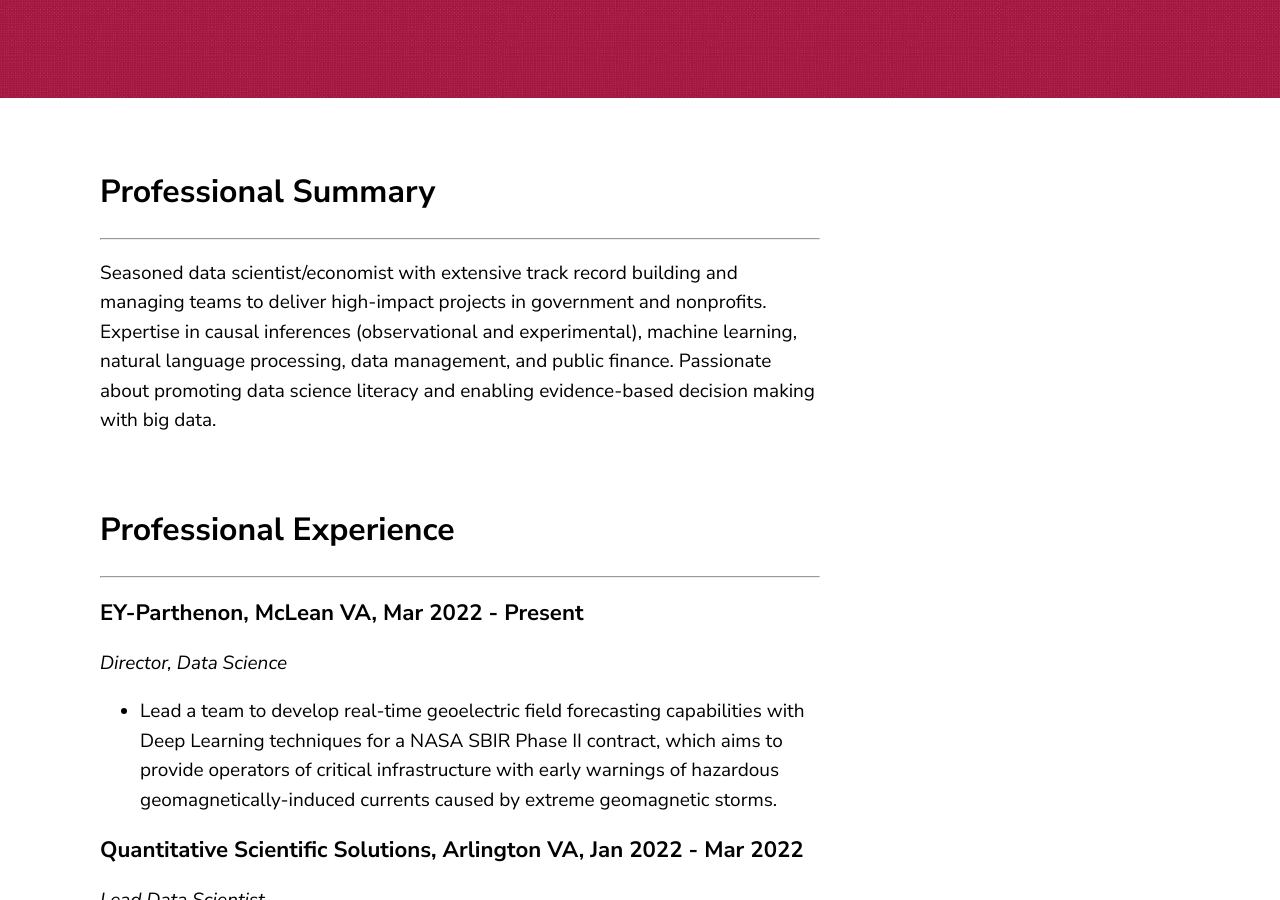
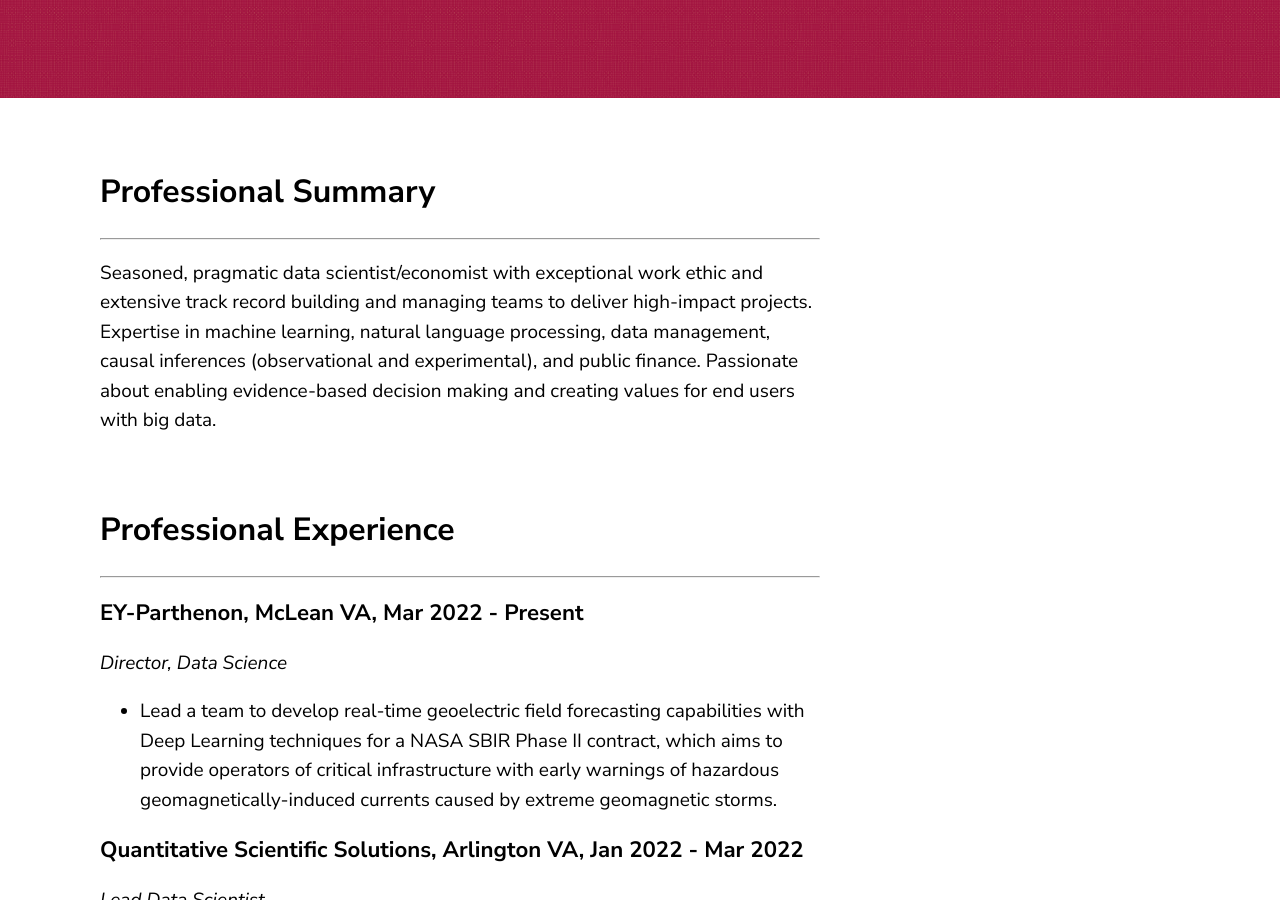
Before and after one commit to phoebetwong/phoebetwong.github.io, a Jekyll site: the page built from resume.md, in a window 1280 px wide and 900 px high, scrolled down 327 px. Built offline with Jekyll 4.4.1, drawn with Linux system fonts in a browser that asks for light colours; a script that is not in the unit is left out.

Commit message:
update may 11

```diff
--- a/resume.md
+++ b/resume.md
@@ -5,7 +5,7 @@
 <br>
 ## Professional Summary
 ---
-Seasoned data scientist/economist with extensive track record building and managing teams to deliver high-impact projects in government and nonprofits. Expertise in causal inferences (observational and experimental), machine learning, natural language processing, data management, and public finance. Passionate about promoting data science literacy and enabling evidence-based decision making with big data.
+Seasoned, pragmatic data scientist/economist with exceptional work ethic and extensive track record building and managing teams to deliver high-impact projects. Expertise in machine learning, natural language processing, data management, causal inferences (observational and experimental), and public finance. Passionate about enabling evidence-based decision making and creating values for end users with big data.
 
 <br>
 ## Professional Experience
```
